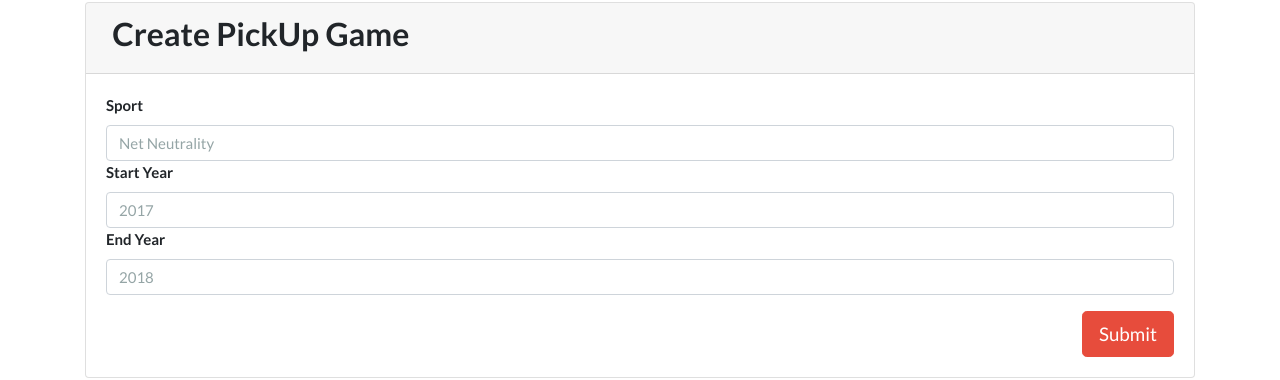
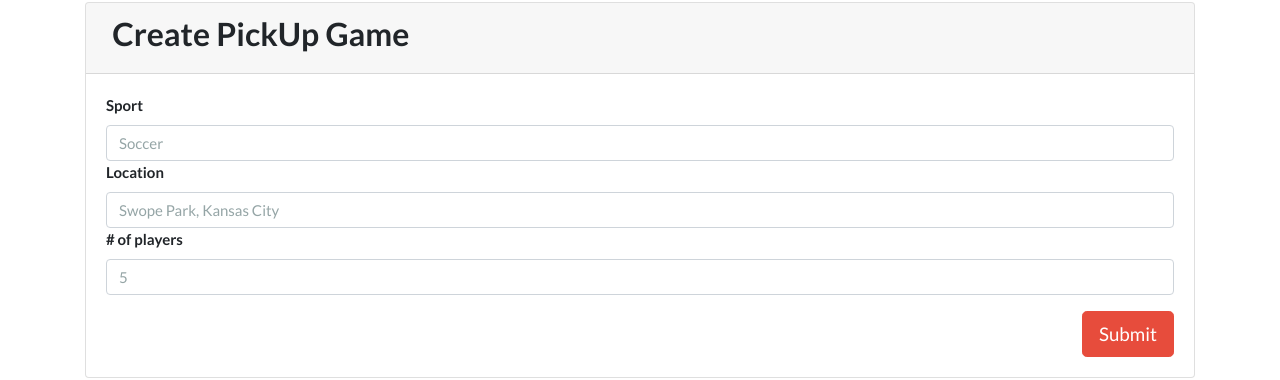
Before and after one commit to vanhooktristan/PickUpSports, a React (Create React App) app in the folder client/: page /create in a window 1280 px wide. Shown: the part 392-772 px from the top of the page. Built offline with nearby package versions, Linux system fonts and the light colour scheme.

Commit message:
updates to form

```diff
--- a/client/src/components/Form/Form.js
+++ b/client/src/components/Form/Form.js
@@ -11,33 +11,33 @@ const Form = props => (
         id="topic"
         type="text"
         value={props.q}
-        placeholder="Net Neutrality"
+        placeholder="Soccer"
         name="q"
         onChange={props.handleInputChange}
         required
       />
       <label htmlFor="start-year">
-        <strong>Start Year</strong>
+        <strong>Location</strong>
       </label>
       <input
         className="form-control"
         id="start-year"
         type="number"
         value={props.start_year}
-        placeholder="2017"
+        placeholder="Swope Park, Kansas City"
         name="start_year"
         onChange={props.handleInputChange}
         required
       />
       <label htmlFor="end-year">
-        <strong>End Year</strong>
+        <strong># of players</strong>
       </label>
       <input
         className="form-control"
         id="end-year"
         type="number"
         value={props.end_year}
-        placeholder="2018"
+        placeholder="5"
         name="end_year"
         onChange={props.handleInputChange}
         required
```
